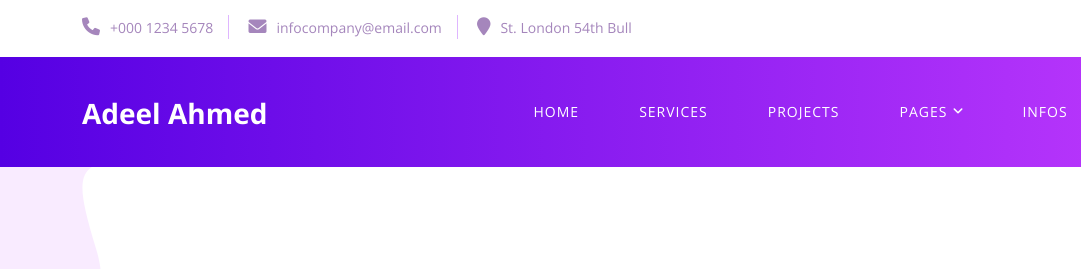
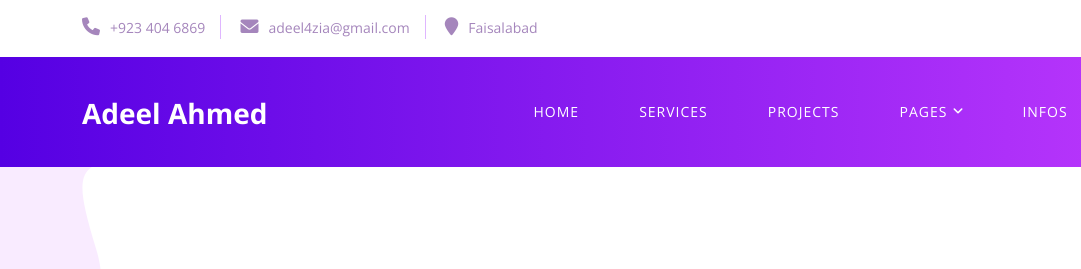
Before and after one commit to adeel4zia/adeel4zia.github.io, a plain HTML site: page faqs.html in a window 1280 px wide. Shown: the top 269 px of the page, 0-1081 px from the left. Drawn offline with nearby package versions, Linux system fonts and the light colour scheme.

Commit message:
Update faqs.html

```diff
--- a/faqs.html
+++ b/faqs.html
@@ -9,7 +9,7 @@
   <link href="https://fonts.googleapis.com/css2?family=Open+Sans:wght@300;400;500;600;700;800&display=swap"
     rel="stylesheet">
 
-  <title>Tale SEO Agency - FAQ Page</title>
+  <title>Adeel Ahmed - FAQ Page</title>
 
   <!-- Bootstrap core CSS -->
   <link href="vendor/bootstrap/css/bootstrap.min.css" rel="stylesheet">
@@ -21,13 +21,6 @@
   <link rel="stylesheet" href="assets/css/owl.css">
   <link rel="stylesheet" href="assets/css/animate.css">
   <link rel="stylesheet" href="https://unpkg.com/swiper@7/swiper-bundle.min.css" />
-  <!--
-
-TemplateMo 582 Tale SEO Agency
-
-https://templatemo.com/tm-582-tale-seo-agency
-
--->
 </head>
 
 <body>
@@ -52,9 +45,9 @@ https://templatemo.com/tm-582-tale-seo-agency
         <div class="col-lg-8 col-sm-9">
           <div class="left-info">
             <ul>
-              <li><a href="#"><i class="fa fa-phone"></i>+000 1234 5678</a></li>
-              <li><a href="#"><i class="fa fa-envelope"></i>infocompany@email.com</a></li>
-              <li><a href="#"><i class="fa fa-map-marker"></i>St. London 54th Bull</a></li>
+              <li><a href="#"><i class="fa fa-phone"></i>+923 404 6869</a></li>
+              <li><a href="#"><i class="fa fa-envelope"></i>adeel4zia@gmail.com</a></li>
+              <li><a href="#"><i class="fa fa-map-marker"></i>Faisalabad</a></li>
             </ul>
           </div>
         </div>
```
